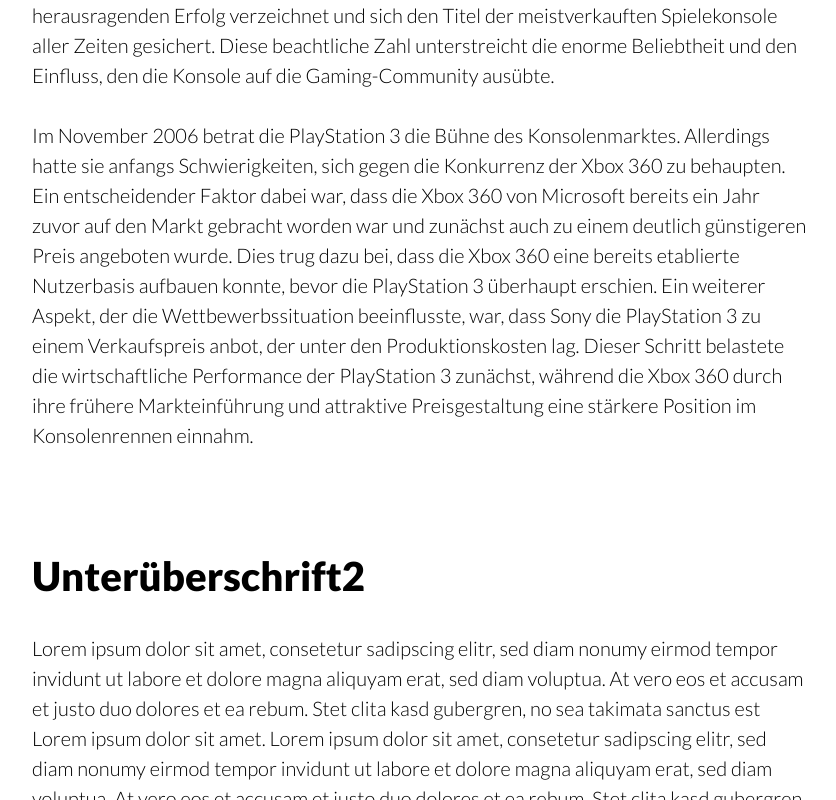
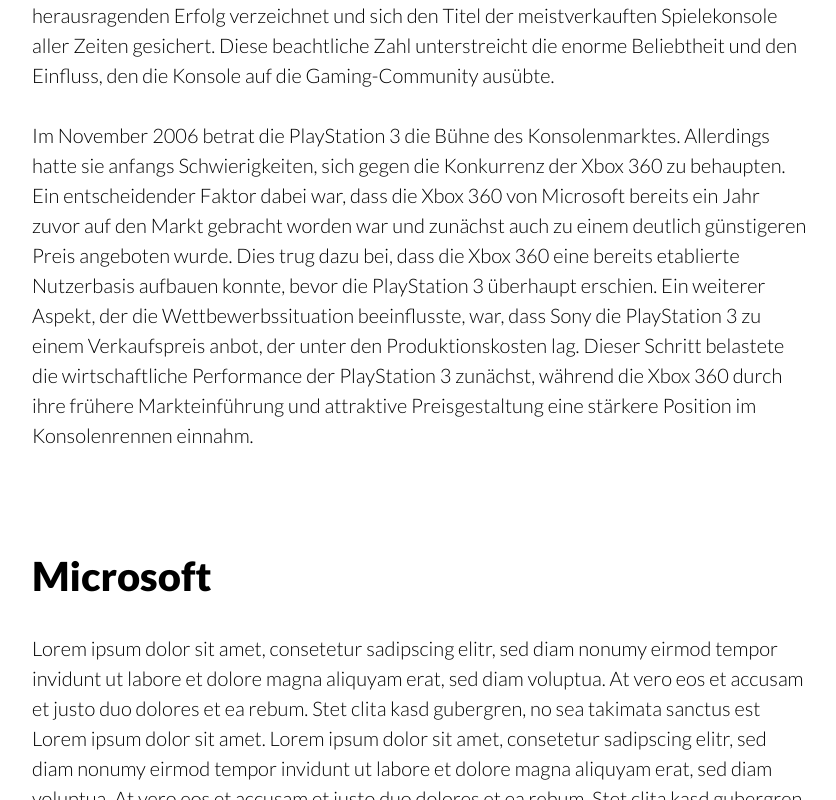
Before and after one commit to Brubi25/Abschlussprojekt, a plain HTML site: page 00er_10er/00er.html in a window 1280 px wide. Shown: the part 896-1696 px from the top of the page, without its empty margins (82-918 px from the left). Drawn offline with Linux system fonts and the light colour scheme.

Commit message:
Update 00er.html

```diff
--- a/00er_10er/00er.html
+++ b/00er_10er/00er.html
@@ -58,7 +58,7 @@
 
 			<br><br>
 
-			<h2>Unterüberschrift2</h2>
+			<h2>Microsoft</h2>
 
 			<p>
 			Lorem ipsum dolor sit amet, consetetur sadipscing elitr, sed diam nonumy eirmod tempor invidunt ut labore et dolore magna aliquyam erat, sed diam voluptua. At vero eos et accusam et justo duo dolores et ea rebum. Stet clita kasd gubergren, no sea takimata sanctus est Lorem ipsum dolor sit amet. Lorem ipsum dolor sit amet, consetetur sadipscing elitr, sed diam nonumy eirmod tempor invidunt ut labore et dolore magna aliquyam erat, sed diam voluptua. At vero eos et accusam et justo duo dolores et ea rebum. Stet clita kasd gubergren, no sea takimata sanctus est Lorem ipsum dolor sit amet.
```
